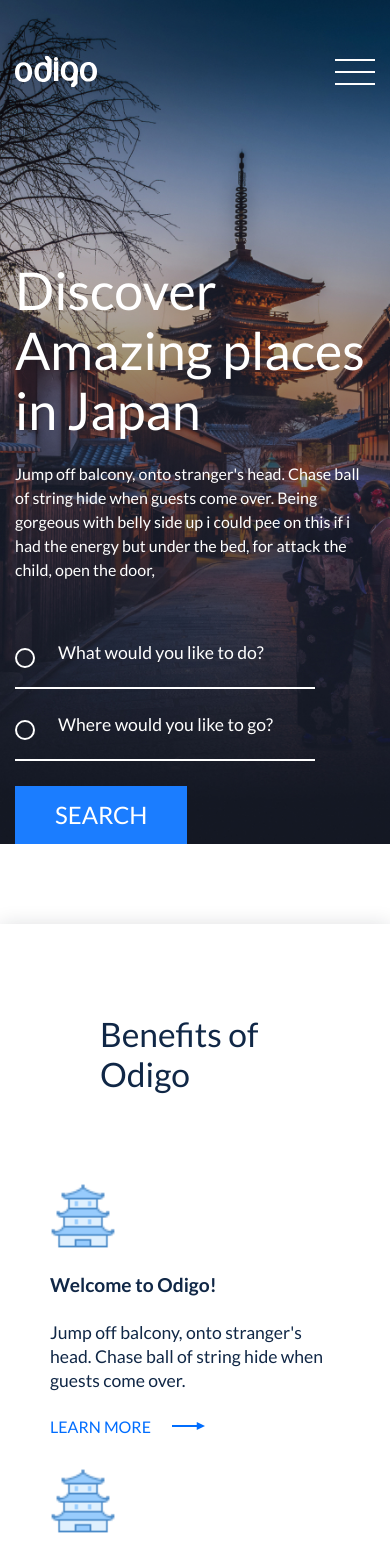
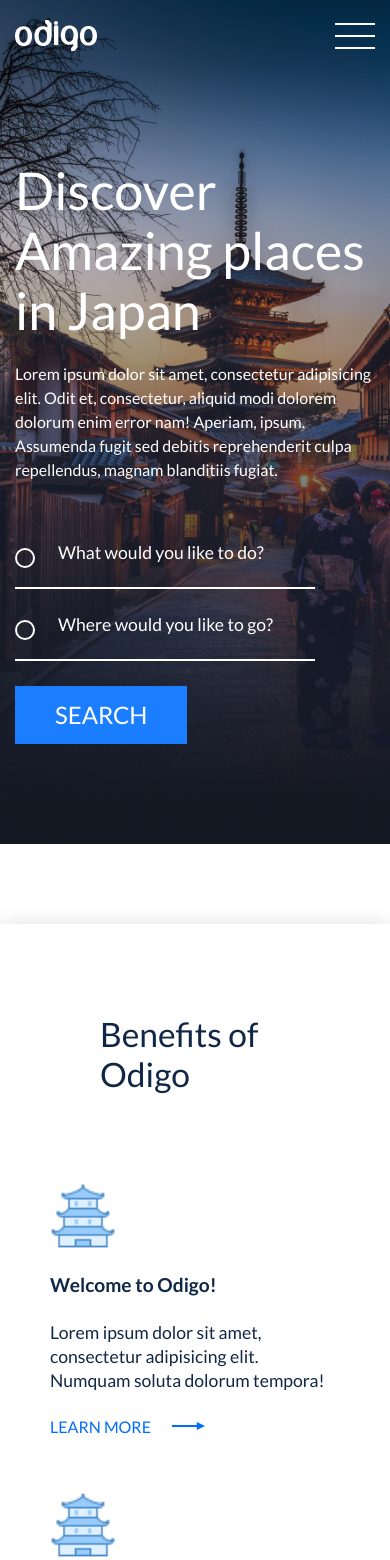
Before and after one commit to Kasaklalita/odigo, a Vue app: page / in a window 390 px wide. Shown: the top 1560 px of the page. Built offline with nearby package versions, Linux system fonts and the light colour scheme.

Commit message:
Fixed some bugs

```diff
--- a/src/components/IntroSection.vue
+++ b/src/components/IntroSection.vue
@@ -5,7 +5,7 @@
 				Discover Amazing places in Japan
 			</h1>
 			<p class="intro__subtitle">
-				Jump off balcony, onto stranger's head. Chase ball of string hide when guests come over. Being gorgeous with belly side up i could pee on this if i had the energy but under the bed, for attack the child, open the door,
+				Lorem ipsum dolor sit amet, consectetur adipisicing elit. Odit et, consectetur, aliquid modi dolorem dolorum enim error nam! Aperiam, ipsum. Assumenda fugit sed debitis reprehenderit culpa repellendus, magnam blanditiis fugiat.
 			</p>
 			<form class="search-form">
 				<fieldset class="search-form__wrap">
@@ -32,6 +32,7 @@
 		background: url("../assets/intro-bg.jpg") no-repeat center;
 		background-size: cover;
 		padding-top: 16.25rem;
+		padding-bottom: 3rem;
 	}
 	.intro__title {
 		font-weight: 500;
@@ -83,6 +84,12 @@
 		background-color: #0E66DA;
 	}
 
+	@media screen and (max-width: 500px) {
+		.intro {
+			padding-top: 10rem;
+		}
+	}
+
 	@media screen and (max-width: 767px) {
 		.search-form__info {
 			display: flex;
--- a/src/components/PlaceCard.vue
+++ b/src/components/PlaceCard.vue
@@ -61,4 +61,29 @@
 		height: 100%;
 		z-index: 4;
 	}
+
+	@media screen and (max-width: 767px) {
+		.card_size_lg {
+			grid-column: span 4;
+		}
+		.card_size_sm {
+			grid-column: span 2;
+		}
+		.card_size_sm:last-of-type {
+			grid-column: span 4;
+		}
+	}
+	@media screen and (max-width: 500px) {
+		.card_size_lg {
+			grid-column: span 1;
+		}
+
+		.card_size_sm {
+			grid-column: span 1;
+		}
+
+		.card_size_sm:last-of-type {
+			grid-column: span 1;
+		}
+	}
 </style>
--- a/src/components/TheBenefits.vue
+++ b/src/components/TheBenefits.vue
@@ -24,17 +24,17 @@
 				benefits: [
 					{
 						title: 'Welcome to Odigo!',
-						description: 'Jump off balcony, onto stranger\'s head. Chase ball of string hide when guests come over.',
+						description: 'Lorem ipsum dolor sit amet, consectetur adipisicing elit. Numquam soluta dolorum tempora!',
 						imageUrl: '../assets/church-icon.svg'
 					},
 					{
 						title: 'Your Personal Japan Guide',
-						description: 'Jump off balcony, onto stranger\'s head. Chase ball of string hide when guests come over.',
+						description: 'Lorem ipsum dolor sit amet, consectetur adipisicing elit. Voluptas vel debitis odio aspernatur ipsam officia ab, quasi!',
 						imageUrl: '../assets/person-icon.svg'
 					},
 					{
 						title: 'Promoting Local Businesses',
-						description: 'Jump off balcony, onto stranger\'s head. Chase ball of string hide when guests come over.',
+						description: 'Recusandae voluptate aliquam, iste unde mollitia nesciunt, culpa ipsum perspiciatis similique quibusdam possimus!',
 						imageUrl: '../assets/building-icon.svg'
 					}
 				]
--- a/src/components/TheHeader.vue
+++ b/src/components/TheHeader.vue
@@ -164,5 +164,8 @@
 		.header__nav-close-line:last-child {
 			transform: translateY(-50%) rotate(-45deg);
 		}
+		.header__wrapper {
+			padding-top: 20px;
+		}
 	}
 </style>
--- a/src/components/ThePlaces.vue
+++ b/src/components/ThePlaces.vue
@@ -42,4 +42,19 @@
 		grid-template-columns: repeat(6, 1fr);
 		grid-gap: 10px;
 	}
+
+	@media screen and (max-width: 767px) {
+		.places__cards {
+			display: grid;
+			grid-template-columns: repeat(4, 1fr);
+			grid-gap: 10px;
+		}
+	}
+	@media screen and (max-width: 500px) {
+		.places__cards {
+			display: grid;
+			grid-template-columns: repeat(1, 1fr);
+			grid-gap: 10px;
+		}
+	}
 </style>
--- a/src/components/TheTours.vue
+++ b/src/components/TheTours.vue
@@ -24,12 +24,12 @@
 					{
 						reversed: false,
 						title: 'Prefecture in Focus: Tottori',
-						description: 'Jump off balcony, onto stranger\'s head. Chase ball of string hide when guests come over. Being gorgeous with belly side up i could pee on this if i had the energy but under the bed, for attack the child, open the door, '
+						description: 'Lorem ipsum dolor sit amet, consectetur adipisicing elit. Sapiente voluptates, impedit, veniam, vero, numquam architecto nostrum deleniti sequi atque iste dignissimos ducimus iure? Natus voluptatem, earum sit error facilis, inventore?'
 					},
 					{
 						reversed: true,
 						title: 'Featured Neighborhood: Kyoto’s Arashiyama',
-						description: 'Jump off balcony, onto stranger\'s head. Chase ball of string hide when guests come over. Being gorgeous with belly side up i could pee on this if i had the energy but under the bed, for attack the child, open the door, '
+						description: 'Lorem ipsum dolor sit amet, consectetur adipisicing elit. Vero architecto aliquam quasi aliquid, nostrum culpa optio quibusdam itaque voluptatum maiores harum, corrupti eos minima ullam ipsam impedit, cupiditate debitis suscipit.'
 					},
 				]
 			}
--- a/src/components/TopPlaces.vue
+++ b/src/components/TopPlaces.vue
@@ -89,7 +89,7 @@
 			grid-template-columns: repeat(2, 1fr);
 		}
 	}
-	@media screen and (max-width: 400px) {
+	@media screen and (max-width: 600px) {
 		.top__cards {
 			grid-template-columns: repeat(1, 1fr);
 		}
```
